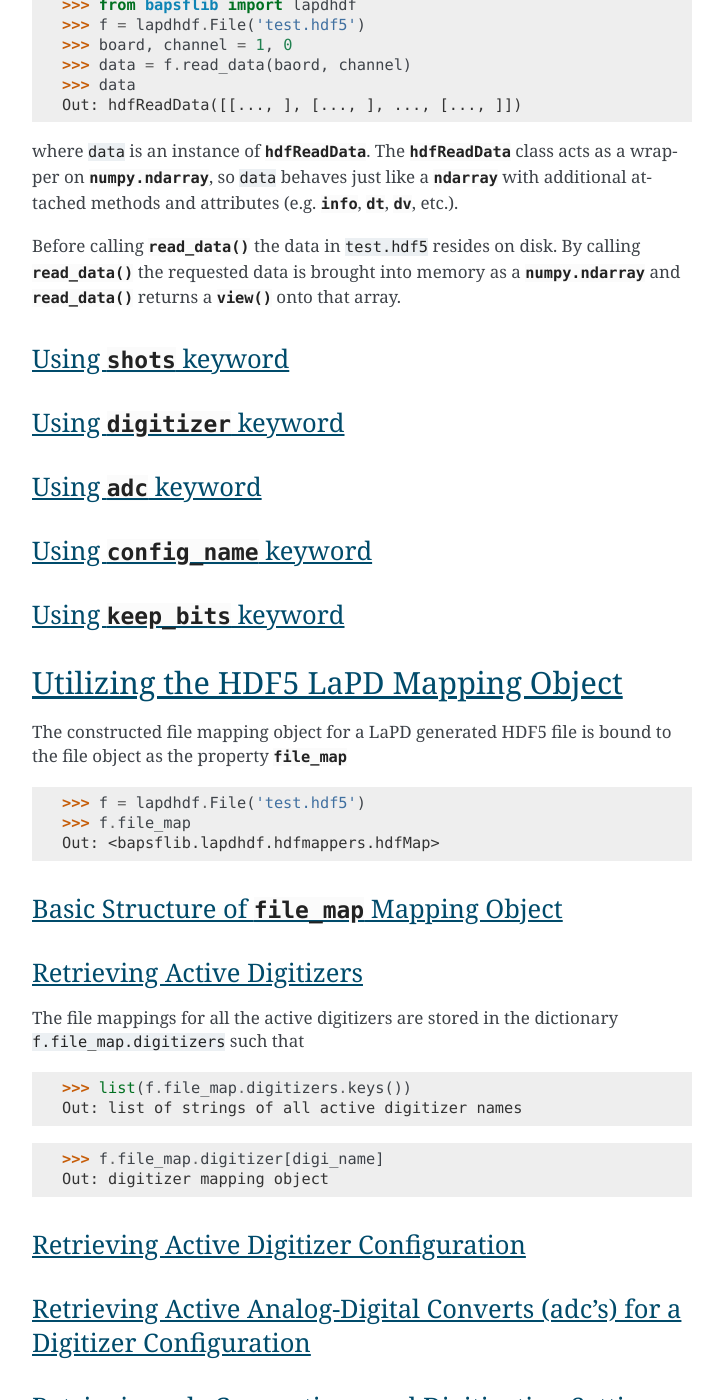
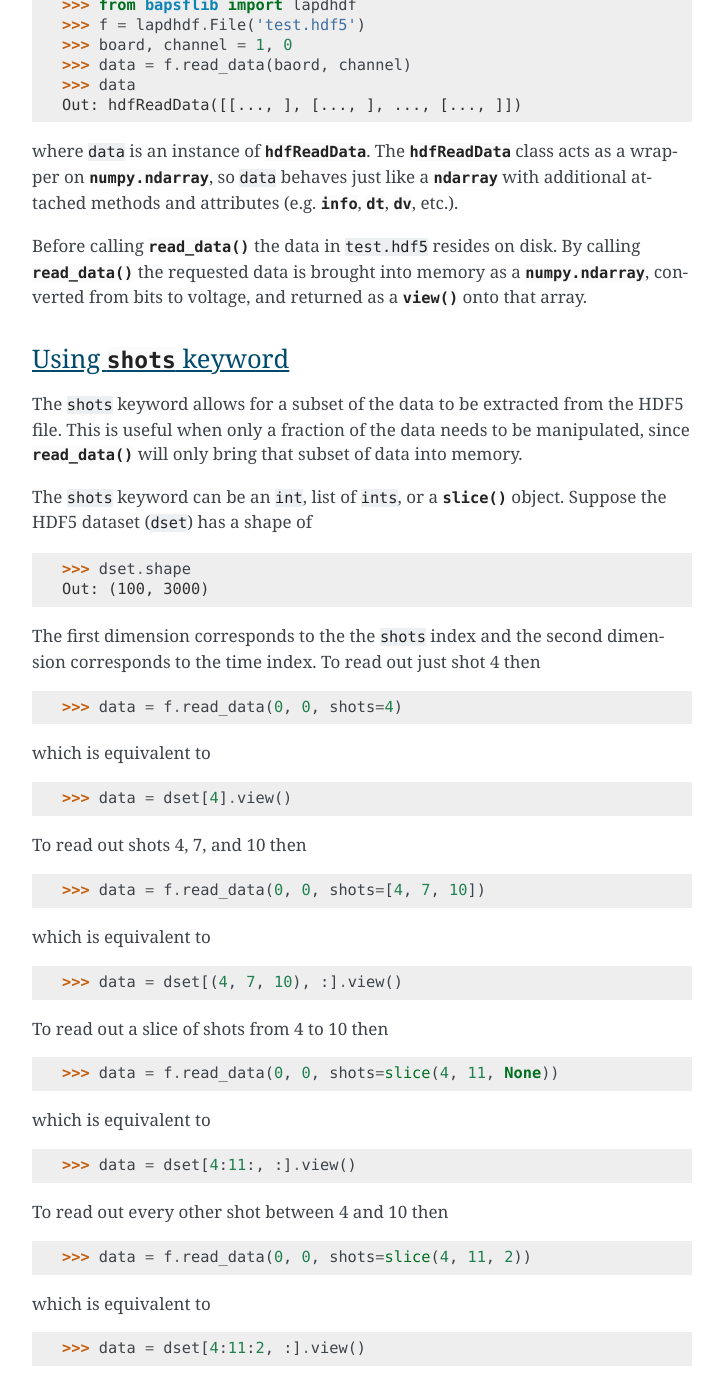
Before and after one commit to BaPSF/bapsflib, a Sphinx documentation site: the page built from docs/howtos/main.rst, in a window 1280 px wide and 1400 px high, scrolled down 1528 px. Shown: the whole window, without its empty margins (388-1111 px from the left). Built offline with Sphinx 7.4.7, drawn with Linux system fonts in a browser that asks for light colours.

Commit message:
add sphinx documentation

```diff
--- a/docs/howtos/readdata.rst
+++ b/docs/howtos/readdata.rst
@@ -33,14 +33,61 @@ wrapper on :class:`numpy.ndarray`, so :code:`data` behaves just like a
 Before calling :meth:`~bapsflib.lapdhdf.files.File.read_data` the data
 in :file:`test.hdf5` resides on disk.  By calling
 :meth:`~bapsflib.lapdhdf.files.File.read_data` the requested data is
-brought into memory as a :class:`numpy.ndarray` and
-:meth:`~bapsflib.lapdhdf.files.File.read_data` returns a :meth:`view`
-onto that array.
+brought into memory as a :class:`numpy.ndarray`, converted from bits to
+voltage, and returned as a :meth:`view` onto that array.
 
 .. _read_w_shots:
 
 Using :data:`shots` keyword
 ^^^^^^^^^^^^^^^^^^^^^^^^^^^
+
+The :code:`shots` keyword allows for a subset of the data to be
+extracted from the HDF5 file.  This is useful when only a fraction of
+the data needs to be manipulated, since
+:meth:`~bapsflib.lapdhdf.files.File.read_data` will only bring that
+subset of data into memory.
+
+The :code:`shots` keyword can be an :code:`int`, list of :code:`ints`,
+or a :func:`slice` object.  Suppose the HDF5 dataset (:code:`dset`) has
+a shape of
+
+    >>> dset.shape
+    Out: (100, 3000)
+
+The first dimension corresponds to the the :code:`shots` index and the
+second dimension corresponds to the time index.  To read out just shot 4
+then
+
+    >>> data = f.read_data(0, 0, shots=4)
+
+which is equivalent to
+
+    >>> data = dset[4].view()
+
+To read out shots 4, 7, and 10 then
+
+    >>> data = f.read_data(0, 0, shots=[4, 7, 10])
+
+which is equivalent to
+
+    >>> data = dset[(4, 7, 10), :].view()
+
+To read out a slice of shots from 4 to 10 then
+
+    >>> data = f.read_data(0, 0, shots=slice(4, 11, None))
+
+which is equivalent to
+
+    >>> data = dset[4:11:, :].view()
+
+To read out every other shot between 4 and 10 then
+
+    >>> data = f.read_data(0, 0, shots=slice(4, 11, 2))
+
+which is equivalent to
+
+    >>> data = dset[4:11:2, :].view()
+
 
 .. _read_w_digitizer:
 
```
